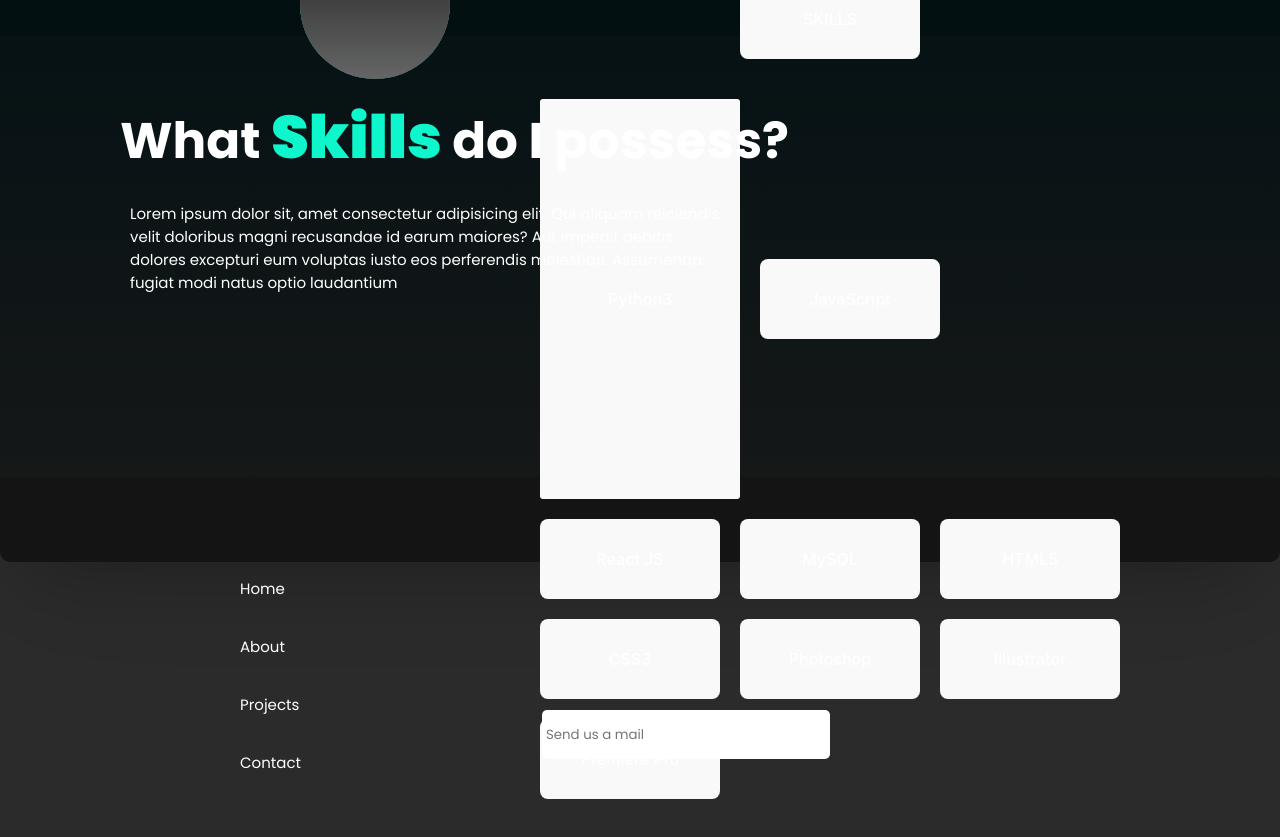
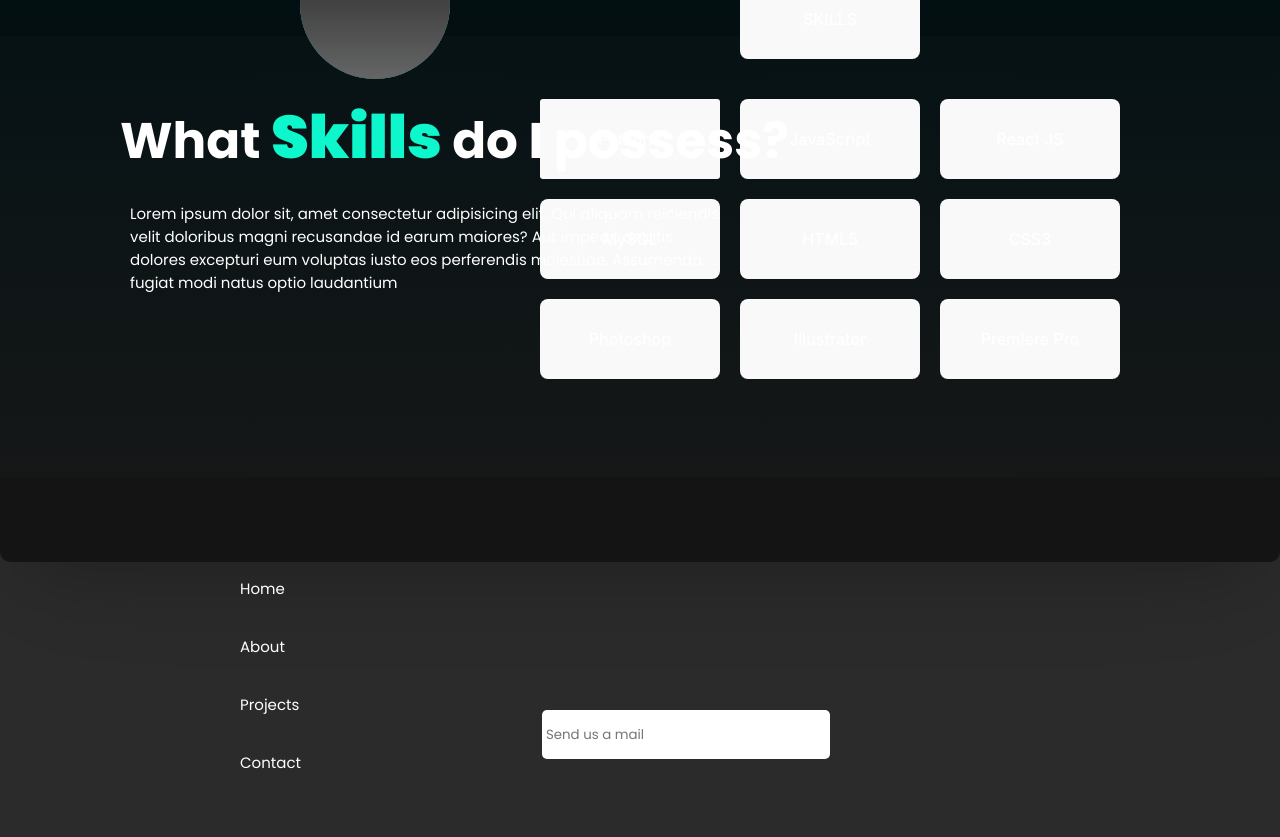
Before and after one commit to Benjamin2404-AB/PORTFOLIO, a React (Vite) app: page / in a window 1280 px wide. Shown: the part 804-1641 px from the top of the page. Built offline with nearby package versions, Linux system fonts and the light colour scheme; grey boxes are pictures that could not be loaded.

Commit message:
fixing attributes

```diff
--- a/src/Styles/Skill.css
+++ b/src/Styles/Skill.css
@@ -98,8 +98,11 @@
     margin: 10px;
 }
 #python3{
-    display: block;
+    display: inline-block;
     margin-top: 30px;
+    width: 180px;
+    height:80px;
+
 }
 @media only screen and (max-width:450px){
 
```
